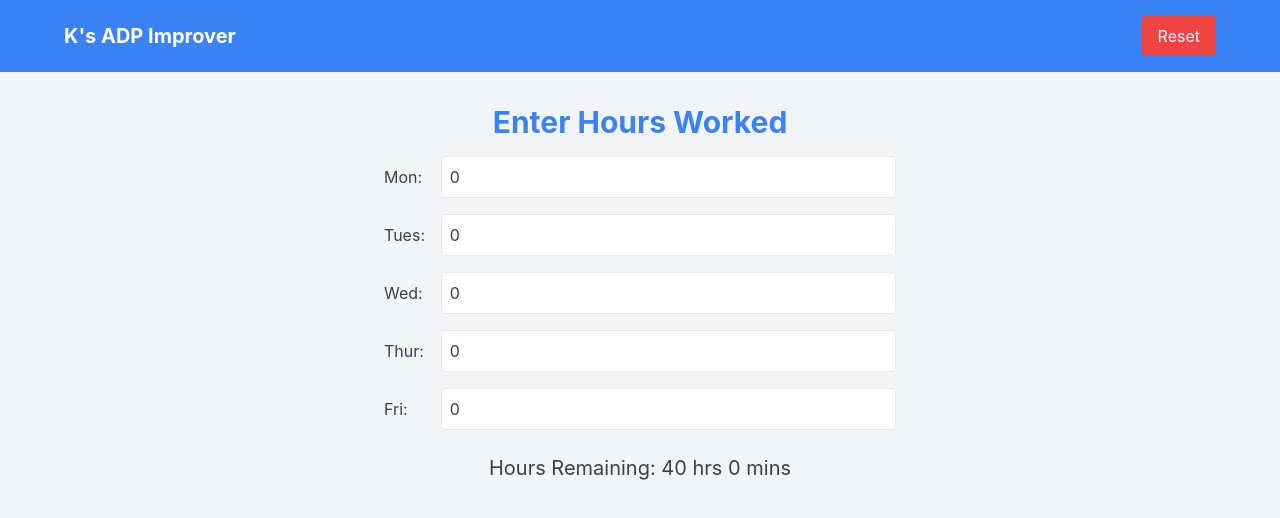
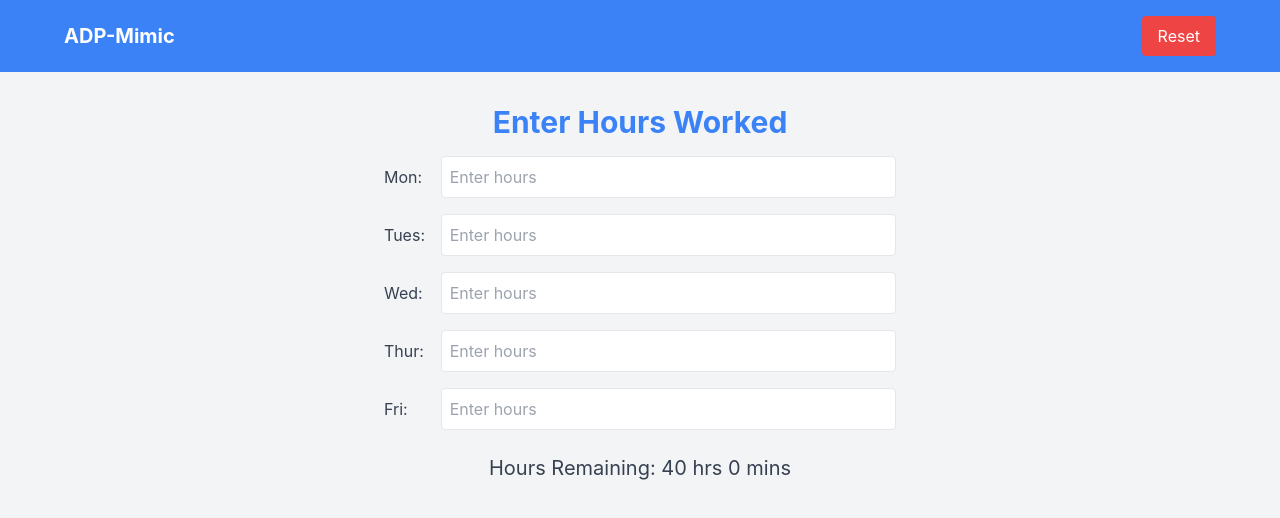
Before and after one commit to guerillaxgardener/adp-time-assistant, a React (Create React App) app: page / in a window 1280 px wide. Shown: the top 518 px of the page. Built offline with nearby package versions, Linux system fonts and the light colour scheme.

Commit message:
keyboard update

```diff
--- a/src/App.tsx
+++ b/src/App.tsx
@@ -1,10 +1,10 @@
 import React, { useState, useEffect } from 'react';
 
 const App: React.FC = () => {
-  const [hours, setHours] = useState<{ Mon: number; Tues: number; Wed: number; Thur: number; Fri: number }>(() => {
-    // Retrieve initial values from local storage or set to 0
+  const [hours, setHours] = useState<{ Mon: string; Tues: string; Wed: string; Thur: string; Fri: string }>(() => {
+    // Retrieve initial values from local storage or set to empty strings
     const savedHours = localStorage.getItem('hours');
-    return savedHours ? JSON.parse(savedHours) : { Mon: 0, Tues: 0, Wed: 0, Thur: 0, Fri: 0 };
+    return savedHours ? JSON.parse(savedHours) : { Mon: '', Tues: '', Wed: '', Thur: '', Fri: '' };
   });
 
   const [remainingTime, setRemainingTime] = useState({ hours: 40, minutes: 0 });
@@ -13,7 +13,8 @@ const App: React.FC = () => {
     // Save hours to local storage whenever they change
     localStorage.setItem('hours', JSON.stringify(hours));
 
-    const totalWorked = Object.values(hours).reduce((total, h) => total + h, 0);
+    const totalWorked = Object.values(hours)
+      .reduce((total, h) => total + (parseFloat(h) || 0), 0); // Convert each value to float or 0
     const totalMinutes = Math.floor(totalWorked * 60);
     const remainingMinutes = Math.max(2400 - totalMinutes, 0); // 2400 minutes = 40 hours
 
@@ -24,22 +25,23 @@ const App: React.FC = () => {
   }, [hours]);
 
   const handleInputChange = (day: keyof typeof hours, value: string) => {
-    const decimalValue = parseFloat(value);
-    if (!isNaN(decimalValue)) {
-      setHours((prev) => ({ ...prev, [day]: decimalValue }));
+    // Allow decimals even if there's no number after it
+    if (/^\d*\.?\d*$/.test(value)) {
+      setHours((prev) => ({ ...prev, [day]: value }));
     }
   };
 
   const handleReset = () => {
     localStorage.removeItem('hours');
-    setHours({ Mon: 0, Tues: 0, Wed: 0, Thur: 0, Fri: 0 });
+    setHours({ Mon: '', Tues: '', Wed: '', Thur: '', Fri: '' });
   };
 
   return (
     <div className="min-h-screen flex flex-col items-center bg-gray-100">
       <header className="w-full p-4 bg-blue-500 text-white">
         <div className="max-w-6xl mx-auto flex justify-between items-center">
-        <h1 className="text-xl font-bold">K's ADP Improver</h1>          <button
+          <h1 className="text-xl font-bold">ADP-Mimic</h1>
+          <button
             onClick={handleReset}
             className="px-4 py-2 bg-red-500 text-white rounded hover:bg-red-600"
           >
@@ -57,8 +59,9 @@ const App: React.FC = () => {
               <div key={day} className="flex items-center">
                 <label className="w-16 text-gray-700">{day}:</label>
                 <input
-                  type="number"
-                  step="0.1"
+                  type="text"
+                  inputMode="decimal"
+                  pattern="[0-9]*[.,]?[0-9]+" // Allows numbers with optional decimal
                   value={hours[day]}
                   onChange={(e) => handleInputChange(day, e.target.value)}
                   onFocus={(e) => e.target.select()} // Highlights all value on click
```
